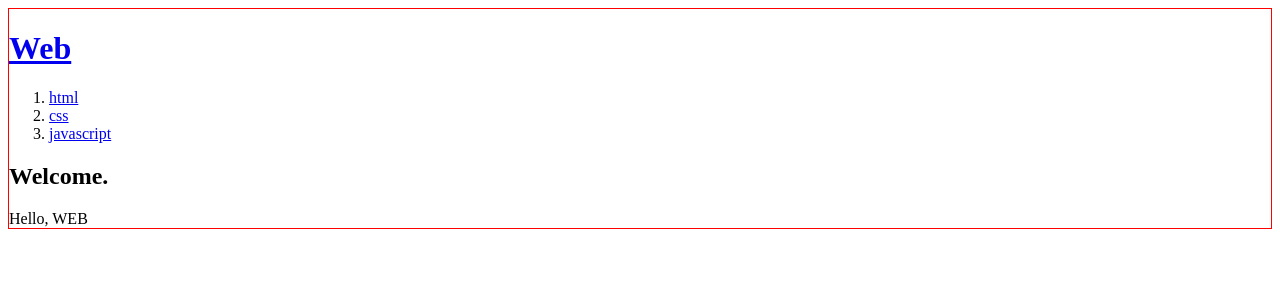
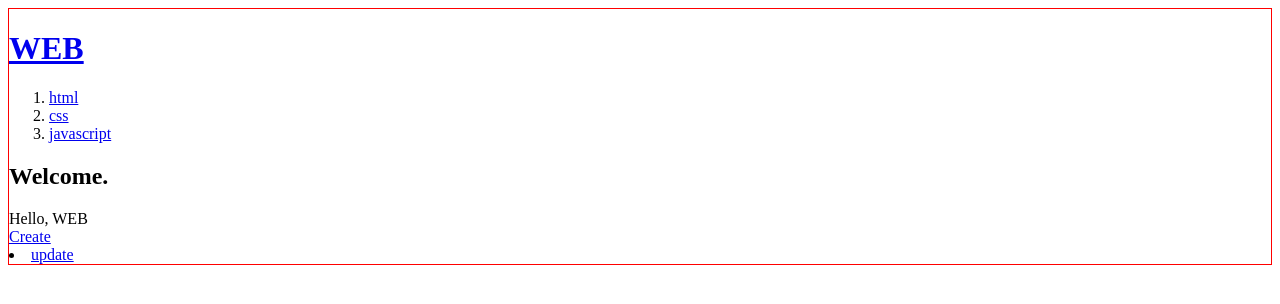
Before and after one commit to Hun3431/GDSC-React-Study, a React (Create React App) app: page / in a window 1280 px wide. Shown: the top 304 px of the page. Built offline with nearby package versions, Linux system fonts and the light colour scheme.

Commit message:
Feat create

```diff
--- a/src/App.js
+++ b/src/App.js
@@ -1,3 +1,4 @@
+
 import './App.css';
 import { useState } from 'react';
 
@@ -38,42 +39,73 @@ const Article = (props) => {
   </article>
 }
 
+const Create = (props) => {
+  return <article>
+    <h2>Create</h2>
+    <form onSubmit={event => {
+      console.log('form태그 실행')
+      event.preventDefault();
+      console.log(event.target.title.value)
+      const title = event.target.title.value;
+      const body = event.target.body.value;
+      props.onCreate(title, body);
+    }}>
+      <p><input type="text" name="title" placeholder="title"/></p>
+      <p><textarea name="body" placeholder="body"></textarea></p>
+      <p><input type="submit" value="Create"></input></p>
+    </form>
+  </article>
+}
 
 function App() {
-  const [mode, setMode] = useState('Welcome');
+  const [mode, setMode] = useState('WELCOME');
   const [id, setId] = useState(null);
-  const topics = [
+  const [nextId, setNextId] = useState(4);
+  const [topics, setTopics] = useState([
     {id:1, title: 'html', body: 'html is ...'},
     {id:2, title: 'css', body: 'css is ...'},
     {id:3, title: 'javascript', body: 'javascript is ...'}
-  ]
+  ])
 
   let content = null;
-  if(mode === 'Welcome') {
+  if(mode === 'WELCOME') {
     content = <Article title="Welcome" body="Hello, WEB"></Article>
-  } else if(mode === 'Read') {
+  } else if(mode === 'READ') {
     let title, body = null;
     for(let i = 0; i < topics.length; i++) {
-      console.log(topics[i].id, id);
       if(topics[i].id === id){
         title = topics[i].title;
         body = topics[i].body;
-        break;
       }
     }
     content = <Article title={title} body={body}></Article>
+  } else if(mode === 'CREATE') {
+    content = <Create onCreate={(_title, _body) => {
+      console.log('onCreate')
+      const newTopic = {id:nextId, title:_title, body:_body}
+      const newTopics = [...topics]
+      newTopics.push(newTopic);
+      setTopics(newTopics);
+    }}></Create>
   }
 
   return (
     <div>
-      <Header title="Web" onChangeMode={() => {
-        setMode('Welcome');
+      <Header title="WEB" onChangeMode={() => {
+        setMode('WELCOME');
       }}></Header>
       <Nav topics={topics} onChangeMode={(_id) => {
-        setMode('Read');
+        setMode('READ');
         setId(_id);
       }}></Nav>
       {content}
+      <a href='/create' onClick={event=>{
+        event.preventDefault();
+        setMode('CREATE');
+      }}>Create</a>
+      <li><a href='/update' onClick={event=>{
+        event.preventDefault();
+      }}>update</a></li>
     </div>
   );
 }
```
